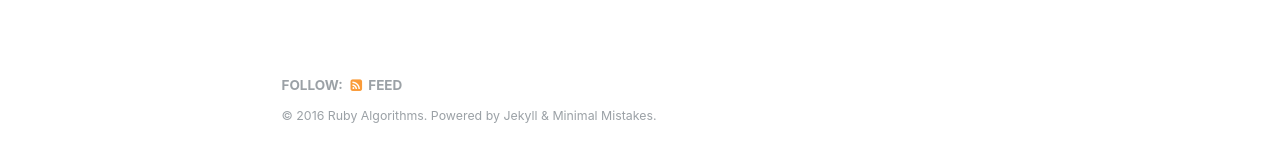
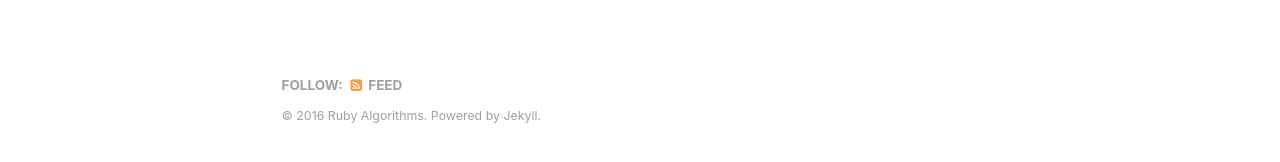
Before and after one commit to RubyAlgo/algorithms, a Jekyll site: the page built from index.html, in a window 1280 px wide. Shown: the part 359-521 px from the top of the page. Built offline with Jekyll 4.4.1, drawn with Linux system fonts in a browser that asks for light colours; the list of posts is cut into pages by our own code.

Commit message:
Edited footer

```diff
--- a/_includes/footer.html
+++ b/_includes/footer.html
@@ -21,4 +21,4 @@
   </ul>
 </div>
 
-<div class="page__footer-copyright">&copy; {{ site.time | date: '%Y' }} {{ site.name | default: site.title }}. {{ site.data.ui-text[site.locale].powered_by }} <a href="http://jekyllrb.com" rel="nofollow">Jekyll</a> &amp; <a href="https://mademistakes.com/work/minimal-mistakes-jekyll-theme/" rel="nofollow">Minimal Mistakes</a>.</div>
+<div class="page__footer-copyright">&copy; {{ site.time | date: '%Y' }} {{ site.name | default: site.title }}. {{ site.data.ui-text[site.locale].powered_by }} <a href="http://jekyllrb.com" rel="nofollow">Jekyll</a>.</div>
```
